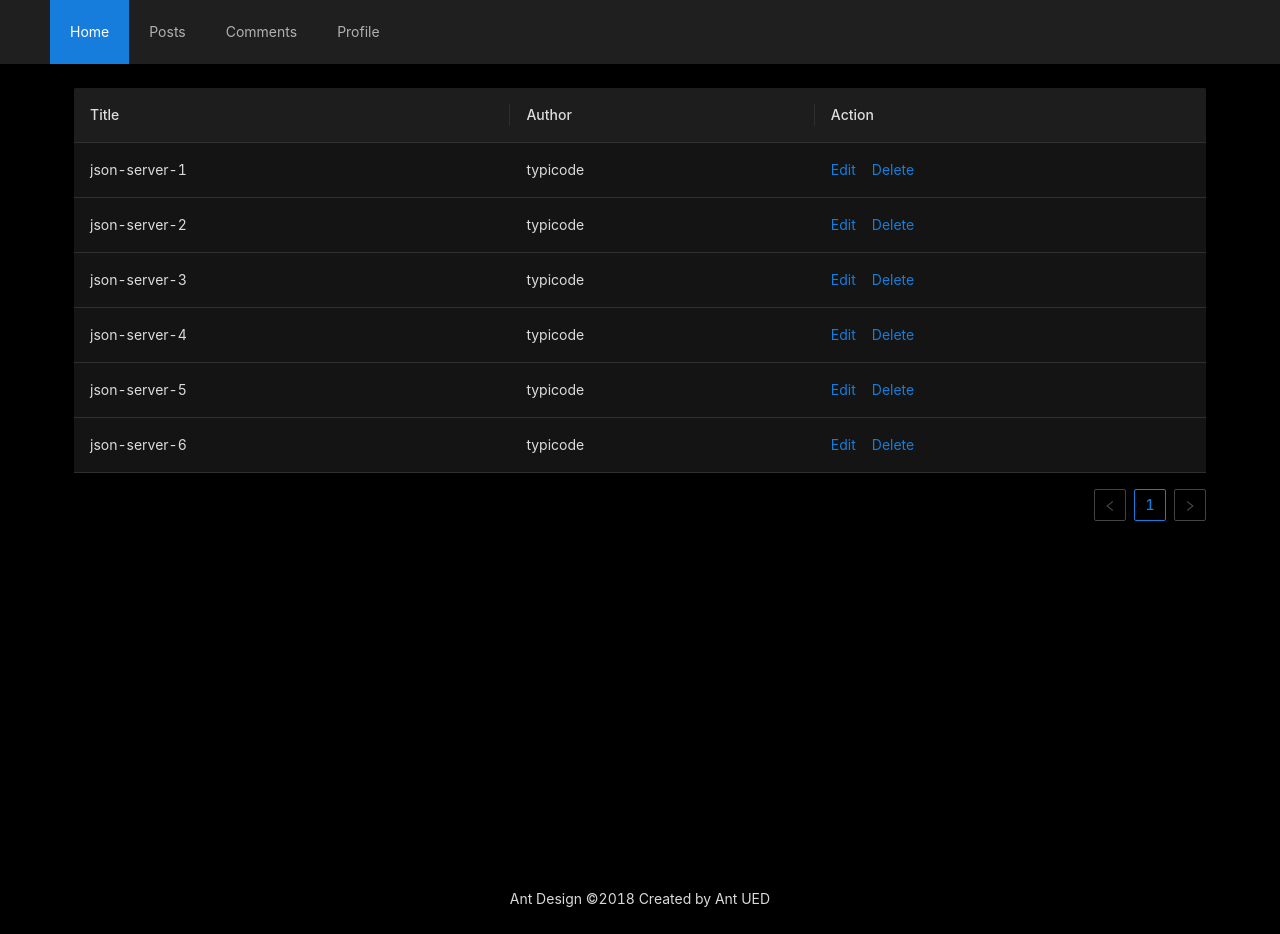
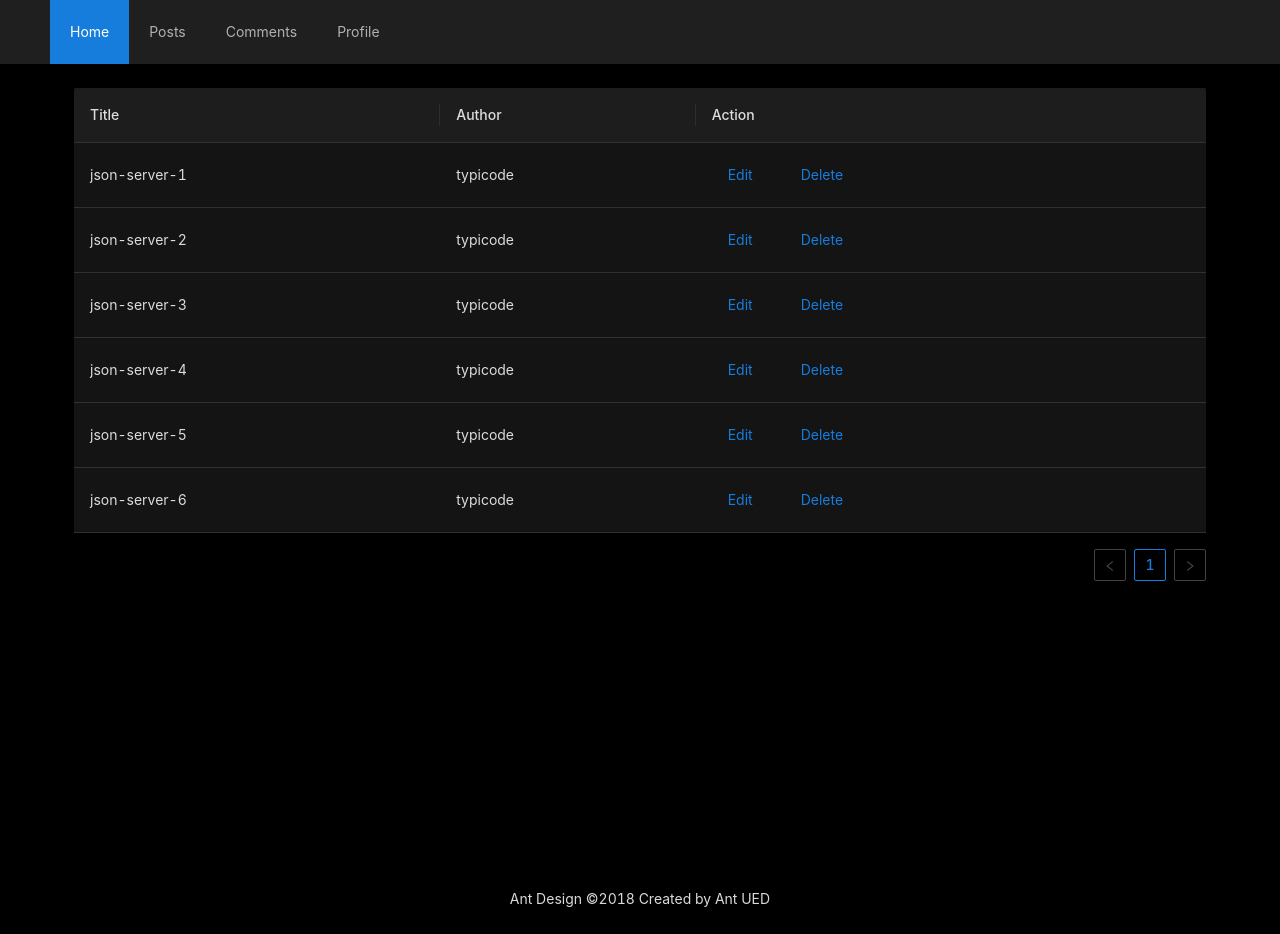
Before and after one commit to dhausser/nextjs-antd-app, a Next.js app: page /posts in a window 1280 px wide. Built offline with nearby package versions, Linux system fonts and the light colour scheme; data requests are answered from the project's data file.

Commit message:
Create posts

```diff
--- a/pages/posts.tsx
+++ b/pages/posts.tsx
@@ -1,4 +1,4 @@
-import { Table, Space } from 'antd'
+import { Table, Space, Button } from 'antd'
 import usePosts from 'hooks/usePosts'
 
 const columns = [
@@ -17,8 +17,8 @@ const columns = [
     key: 'action',
     render: () => (
       <Space size="middle">
-        <a>Edit</a>
-        <a>Delete</a>
+        <Button type="link">Edit</Button>
+        <Button type="link">Delete</Button>
       </Space>
     ),
   },
```
